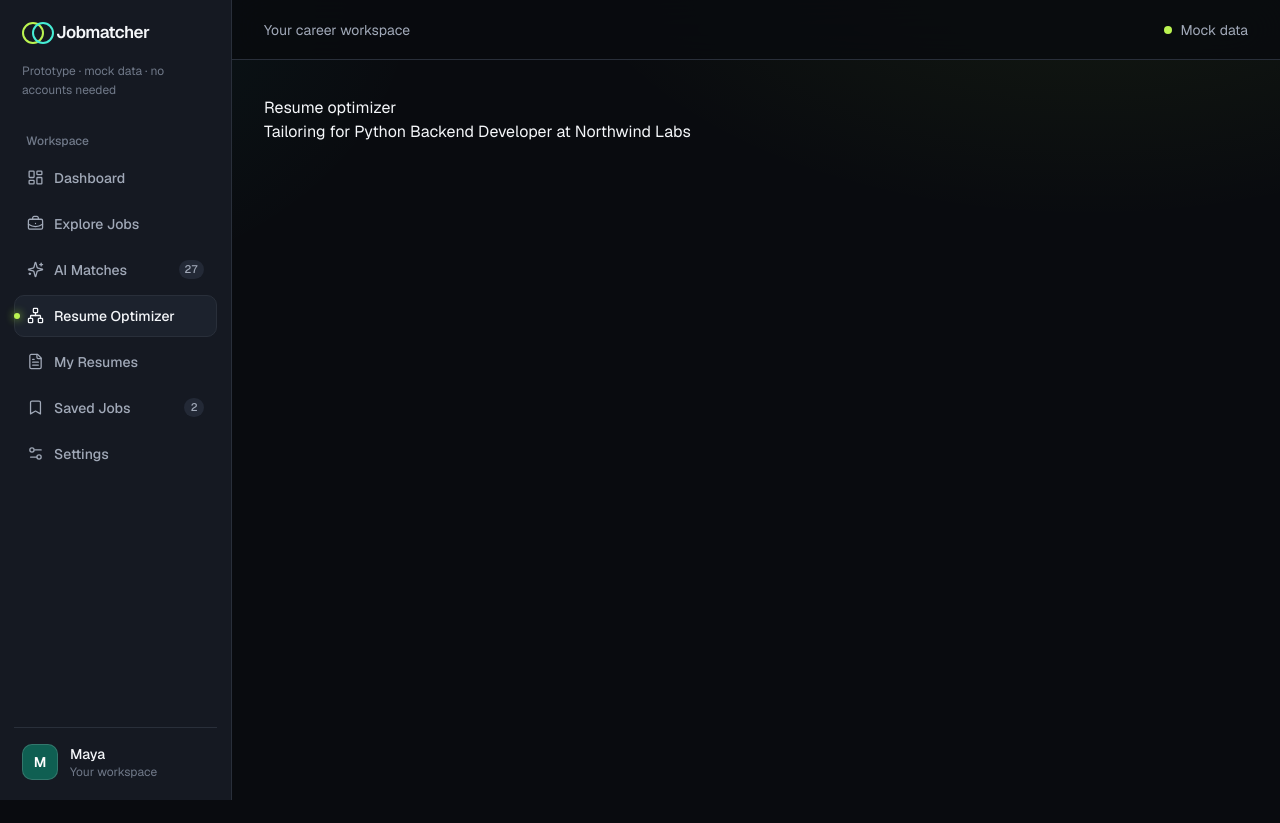
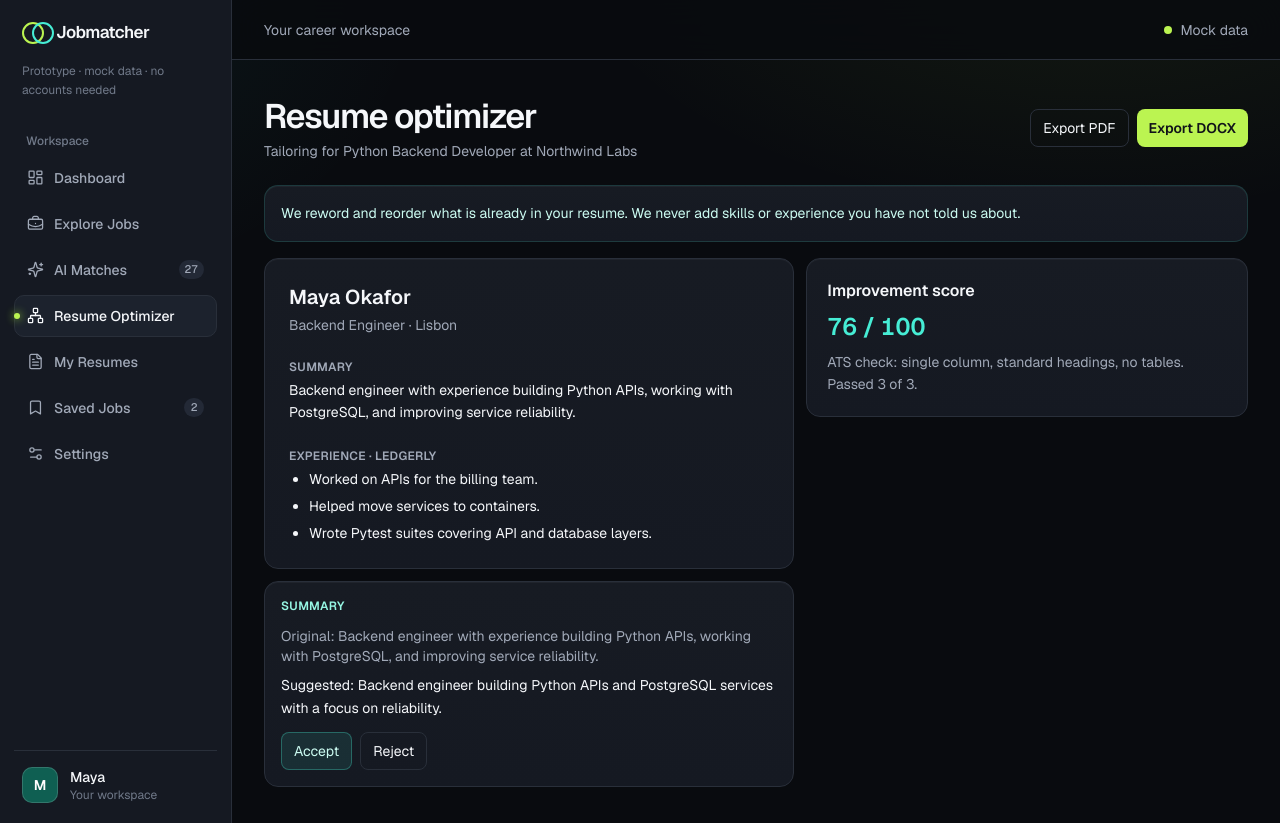
Before and after one commit to RomanMartinezM/job-matcher, a React (Vite) app: page /optimizer in a window 1280 px wide. Before the commit the page ends 800 px from the top, so only its background shows below. Built offline with nearby package versions, Linux system fonts and the light colour scheme.

Commit message:
feat: scaffold Resume Optimizer with summary suggestions

```diff
--- a/src/pages/ResumeOptimizerPage.tsx
+++ b/src/pages/ResumeOptimizerPage.tsx
@@ -1,20 +1,118 @@
 import { jobs } from "@/data/jobs"
 import { useAppStore } from "@/store/useAppStore"
+import { Card } from "@/components/ui/card"
+import { useState } from "react"
 
 export function ResumeOptimizerPage() {
   const savedJobIds = useAppStore((state) => state.savedJobIds)
 
   const selectedJob =
     jobs.find((job) => savedJobIds.includes(job.id)) ?? jobs[0]
+  const originalSummary = "Backend engineer with experience building Python APIs, working with PostgreSQL, and improving service reliability."
+  const suggestedSummary = "Backend engineer building Python APIs and PostgreSQL services with a focus on reliability."
+  const [summary, setSummary] = useState(originalSummary)
+  const [summarySuggestionStatus, setSummarySuggestionStatus] = useState<"pending" | "accepted" | "rejected">("pending")
 
   return (
-    <main>
-      <h1>Resume optimizer</h1>
-      {selectedJob && (
-        <p>
-          Tailoring for {selectedJob.title} at {selectedJob.company}
-        </p>
-      )}
+    <main className="mx-auto w-full max-w-[1180px]">
+      <header className="mb-6 flex flex-wrap items-center justify-between gap-3">
+        <div>
+          <h1 className="text-3xl font-semibold tracking-[-0.04em] sm:text-[34px]">
+            Resume optimizer
+          </h1>
+          {selectedJob && (
+            <p className="mt-1 text-sm text-[#A1A9B8]">
+              Tailoring for {selectedJob.title} at {selectedJob.company}
+            </p>
+          )}
+        </div>
+
+        <div className="flex gap-2">
+          <button className="rounded-lg border border-[#292F3A] px-3 py-2 text-sm">
+            Export PDF
+          </button>
+          <button className="rounded-lg bg-lime-300 px-3 py-2 text-sm font-semibold text-[#101319]">
+            Export DOCX
+          </button>
+        </div>
+      </header>
+      <Card className="border-teal-300/15 bg-teal-300/[0.06] p-4 text-sm leading-relaxed text-teal-100">
+        We reword and reorder what is already in your resume. We never add skills or
+        experience you have not told us about.
+      </Card>
+
+      <div className="mt-4 grid items-start gap-3 lg:grid-cols-[1.2fr_1fr]">
+        <Card className="p-6">
+          <h2 className="text-xl font-semibold">Maya Okafor</h2>
+          <p className="mt-1 text-sm text-[#A1A9B8]">
+            Backend Engineer · Lisbon
+          </p>
+
+          <h3 className="mb-1 mt-6 text-xs font-semibold uppercase tracking-wide text-[#A1A9B8]">
+            Summary
+          </h3>
+          <p className="text-sm leading-relaxed">{summary}</p>
+
+          <h3 className="mb-1 mt-6 text-xs font-semibold uppercase tracking-wide text-[#A1A9B8]">
+            Experience · Ledgerly
+          </h3>
+          <ul className="list-disc space-y-1 pl-5 text-sm leading-relaxed">
+            <li>Worked on APIs for the billing team.</li>
+            <li>Helped move services to containers.</li>
+            <li>Wrote Pytest suites covering API and database layers.</li>
+          </ul>
+        </Card>
+
+        <Card className="p-5">
+          <h2 className="font-semibold">Improvement score</h2>
+          <p className="mt-2 text-2xl font-semibold text-teal-300">76 / 100</p>
+          <p className="mt-2 text-sm leading-relaxed text-[#A1A9B8]">
+            ATS check: single column, standard headings, no tables. Passed 3 of 3.
+          </p>
+        </Card>
+
+        <Card className="p-4">
+          <p className="text-xs font-semibold uppercase tracking-wide text-teal-200">
+            Summary
+          </p>
+
+          <p className="mt-3 text-sm text-[#A1A9B8]">
+            Original: Backend engineer with experience building Python APIs,
+            working with PostgreSQL, and improving service reliability.
+          </p>
+
+          <p className="mt-2 text-sm leading-relaxed">
+            Suggested: Backend engineer building Python APIs and PostgreSQL services
+            with a focus on reliability.
+          </p>
+
+          {summarySuggestionStatus === "pending" ? (
+            <div className="mt-3 flex flex-wrap gap-2">
+              <button
+                className="rounded-lg border border-teal-300/30 bg-teal-300/10 px-3 py-2 text-sm text-teal-100"
+                onClick={() => {
+                  setSummary(suggestedSummary)
+                  setSummarySuggestionStatus("accepted")
+                }}
+                type="button"
+              >
+                Accept
+              </button>
+              <button
+                className="rounded-lg border border-[#292F3A] px-3 py-2 text-sm text-[#F5F7FA]"
+                onClick={() => setSummarySuggestionStatus("rejected")}
+                type="button"
+              >
+                Reject
+              </button>
+            </div>
+          ) : (
+            <p className="mt-3 text-sm text-[#A1A9B8]">
+              Suggestion {summarySuggestionStatus}.
+            </p>
+          )}
+        </Card>
+      </div>
     </main>
   )
 }
```
